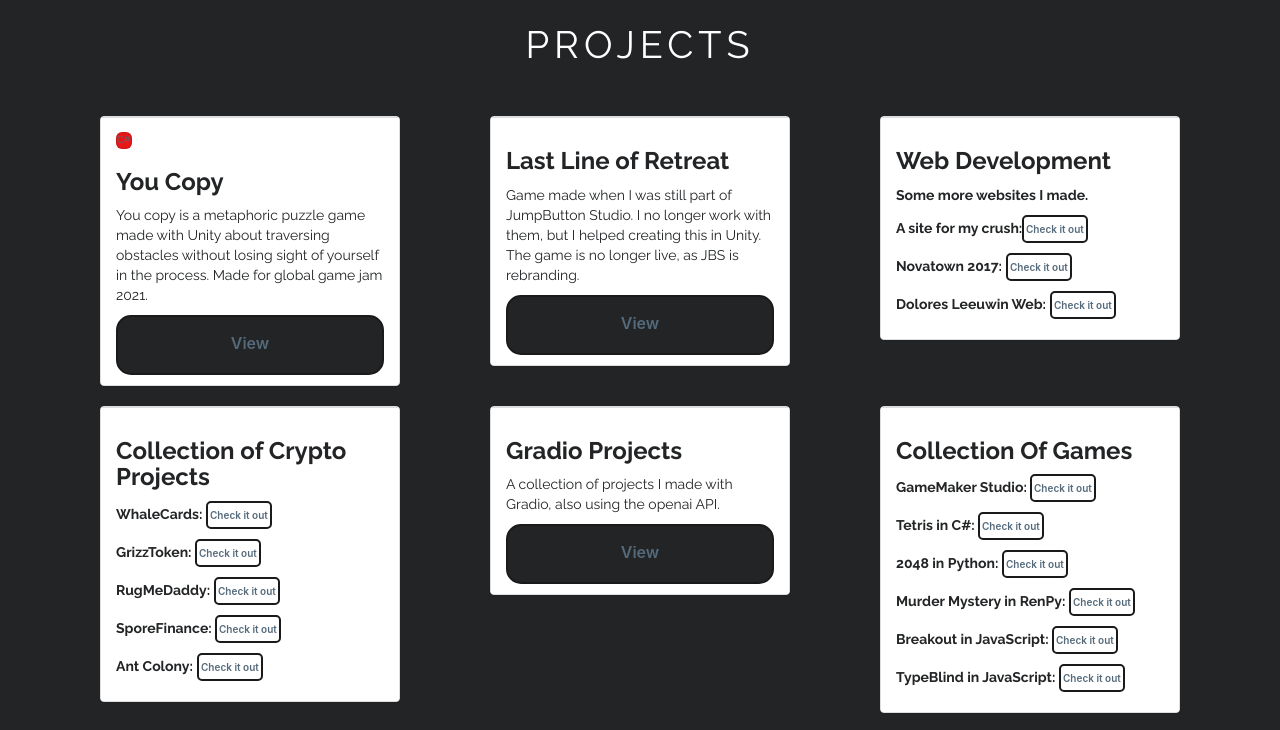
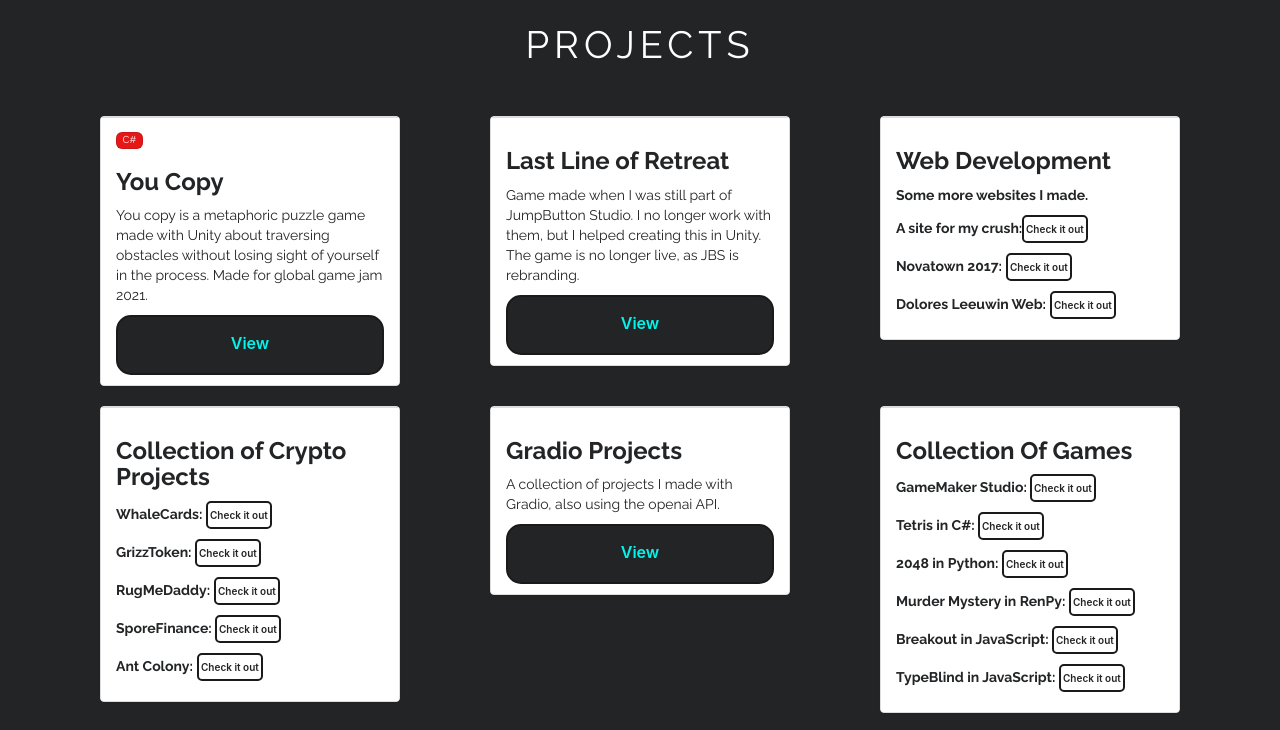
Before and after one commit to sullyjs/Portfolio-Web, a plain HTML site: page index.html in a window 1280 px wide. Shown: the part 1680-2410 px from the top of the page. Drawn offline with nearby package versions, Linux system fonts and the light colour scheme; a script that the page names is missing; a web font is replaced by a local one.

Commit message:
fix buttons?

```diff
--- a/style.css
+++ b/style.css
@@ -308,9 +308,9 @@ a {
   }
 }
 
-.panel-footer a {
+/*.panel-footer a {
   color: #546a7b;
-}
+}*/
 
 .panel-footer h3{
   font-weight: bold;
@@ -464,6 +464,7 @@ a {
   color: #fff;
   text-align: center;
   border: 1px solid rgba(27, 31, 35, .15);
+  width: 10%;
 }
 
 .buttonWebDev {
```
